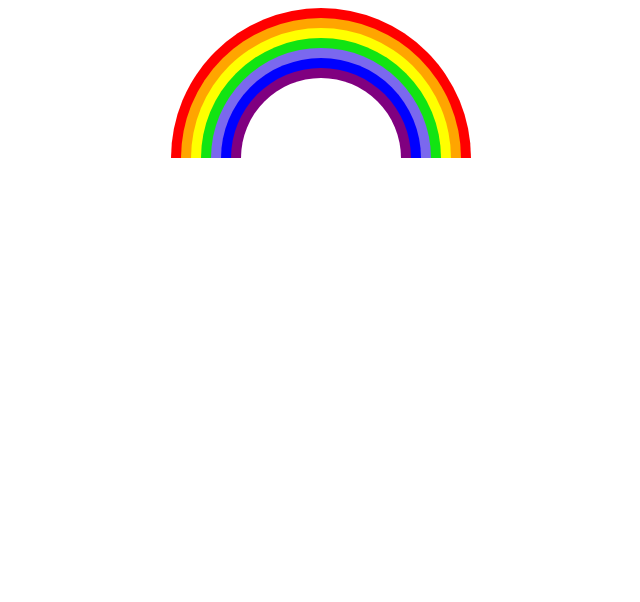
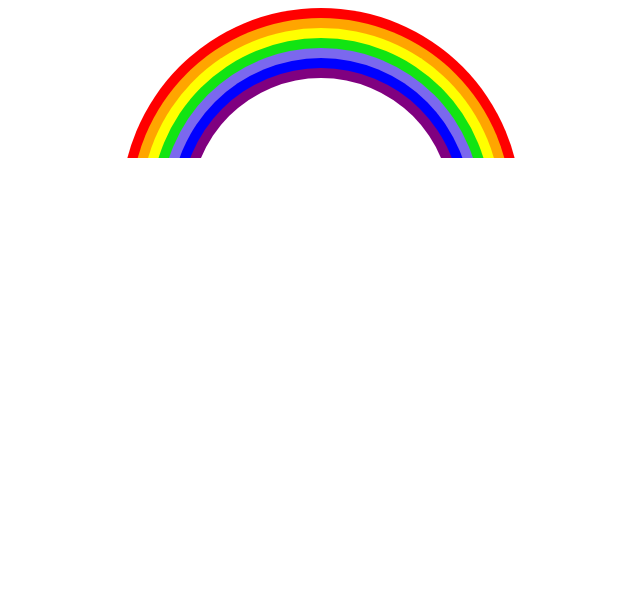
Before and after one commit to Paulahu/Rainbow_demo, a plain HTML site: page html/index.html in a window 1280 px wide. Shown: the part 198-800 px from the top of the page, without its empty margins (319-959 px from the left). Drawn offline with Linux system fonts and the light colour scheme; files whose address does not match are found by name.

Commit message:
rainbow 第二次提交

```diff
--- a/css/style.css
+++ b/css/style.css
@@ -19,10 +19,10 @@
 .rainbow {
     position: relative;
     height: 150px;
-    width: 300px;
+    width: 400px;
     left: 50%;
     top: 50%;
-    margin-left: -150px;
+    margin-left: -200px;
     margin-top: 20px;
     overflow: hidden;
 }
@@ -32,63 +32,63 @@
 }
 
 .rainbow>div {
-    width: 300px;
-    height: 300px;
+    width: 400px;
+    height: 400px;
     background-color: red;
     border-radius: 50%;
 }
 
 .rainbow>div>div {
-    width: 280px;
-    height: 280px;
+    width: 380px;
+    height: 380px;
     background-color: orange;
     margin: 10px;
     border-radius: 50%;
 }
 
 .rainbow>div>div>div {
-    width: 260px;
-    height: 260px;
+    width: 360px;
+    height: 360px;
     background-color: yellow;
     margin: 10px;
     border-radius: 50%;
 }
 
 .rainbow>div>div>div>div {
-    width: 240px;
-    height: 240px;
+    width: 340px;
+    height: 340px;
     background-color: rgb(18, 228, 18);
     margin: 10px;
     border-radius: 50%;
 }
 
 .rainbow>div>div>div>div>div {
-    width: 220px;
-    height: 220px;
+    width: 320px;
+    height: 320px;
     background-color: mediumslateblue;
     margin: 10px;
     border-radius: 50%;
 }
 
 .rainbow>div>div>div>div>div>div {
-    width: 200px;
-    height: 200px;
+    width: 300px;
+    height: 300px;
     background-color: blue;
     margin: 10px;
     border-radius: 50%;
 }
 
 .rainbow>div>div>div>div>div>div>div {
-    width: 180px;
-    height: 180px;
+    width: 280px;
+    height: 280px;
     background-color: purple;
     margin: 10px;
     border-radius: 50%;
 }
 
 .rainbow>div>div>div>div>div>div>div>div {
-    width: 160px;
-    height: 160px;
+    width: 260px;
+    height: 260px;
     background-color: white;
     margin: 10px;
     border-radius: 50%;
```
